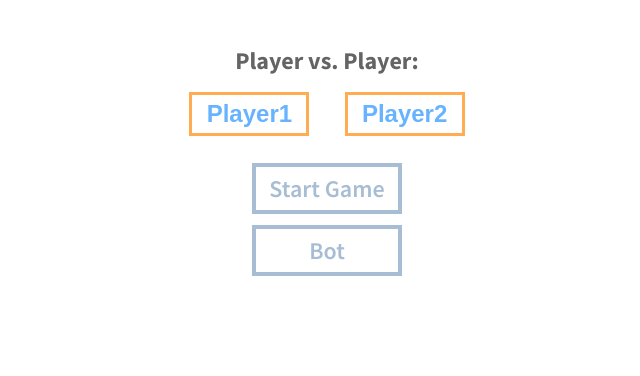
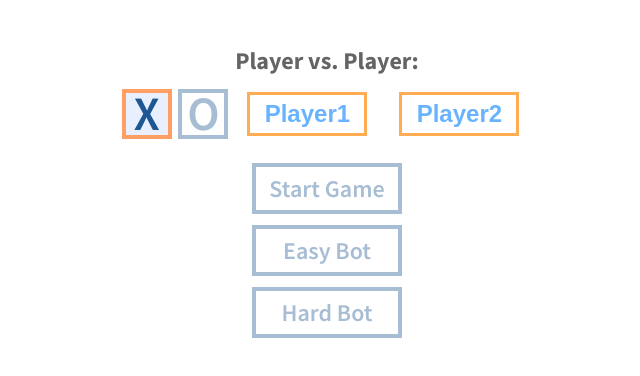
Before and after one commit to eliptik1/tic-tac-toe, a plain HTML site: page index.html in a window 1280 px wide. Shown: the part 312-688 px from the top of the page, without its empty margins (313-953 px from the left). Drawn offline with Linux system fonts and the light colour scheme.

Commit message:
Add marker select buttons

```diff
--- a/index.html
+++ b/index.html
@@ -21,11 +21,15 @@
     <div class="btn-container">
         <h2 class="pvp-title">Player vs. Player:</h2>
         <div id="players">
+            <input class="btn" type="radio" name="marker" id="markerX" value="X" checked>
+            <input class="btn" type="radio" name="marker" id="markerO" value="O">
+
             <input id="player1" type="text" maxlength="8" value="Player1">
             <input id="player2" type="text" maxlength="8" value="Player2">
         </div>
         <button class="btn" id="btn-start">Start Game</button>
-        <button class="btn" id="btn-start-bot">Bot</button>
+        <button class="btn" id="btn-start-bot">Easy Bot</button>
+        <button class="btn" id="btn-start-bot-hard">Hard Bot</button>
         <div class="buttons">
             <button class="btn hidden" id="btn-restart">Restart</button>
             <button class="btn hidden" id="btn-exit">Go Back</button>
--- a/style.css
+++ b/style.css
@@ -121,8 +121,11 @@
     margin-top: 16px;
     color: rgb(100, 100, 100);
 }
-
-#players input {
+#players {
+    display: flex;
+    align-items: center;
+}
+#players input[type="text"] {
     color: rgb(104, 179, 255);
     font-family: sans-serif;
     font-weight: 700;
@@ -135,6 +138,27 @@
     font-size: 24px;
 }
 
+input[type="radio"]::before {
+    font-size: 48px;
+    content: "X";
+    position: relative;
+    top: -16px;
+}
+input[type="radio"][id="markerO"]::before {
+    content: "O";
+    left: -3px;
+}
+input[type="radio"] {
+    appearance: none;
+    width: 50px;
+    height: 50px;
+    margin: 0.2rem;
+}
+input[type="radio"]:checked {
+    border: 4px rgb(255, 159, 99) solid;
+    color: rgb(29, 88, 147);
+    background-color: rgb(232, 240, 255);
+}
 .result-container {
     display: flex;
     justify-content: center;
```
